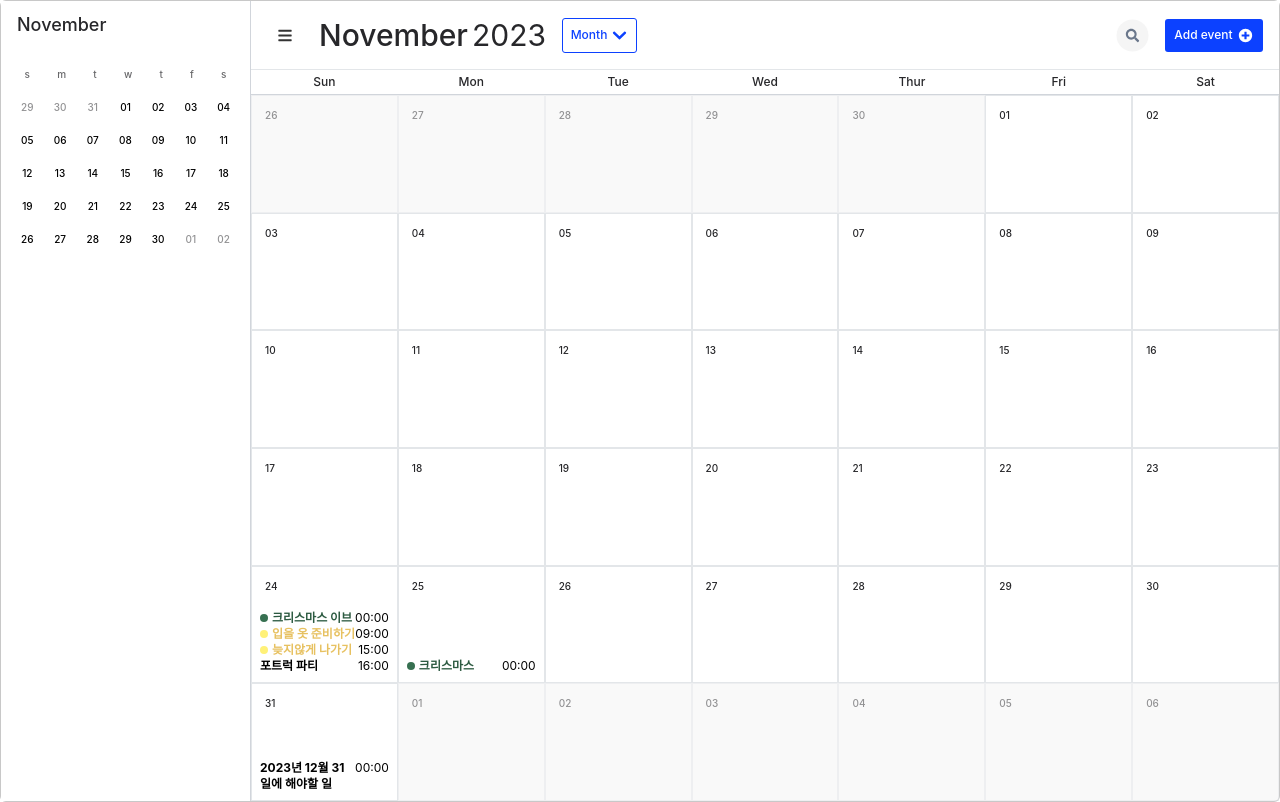
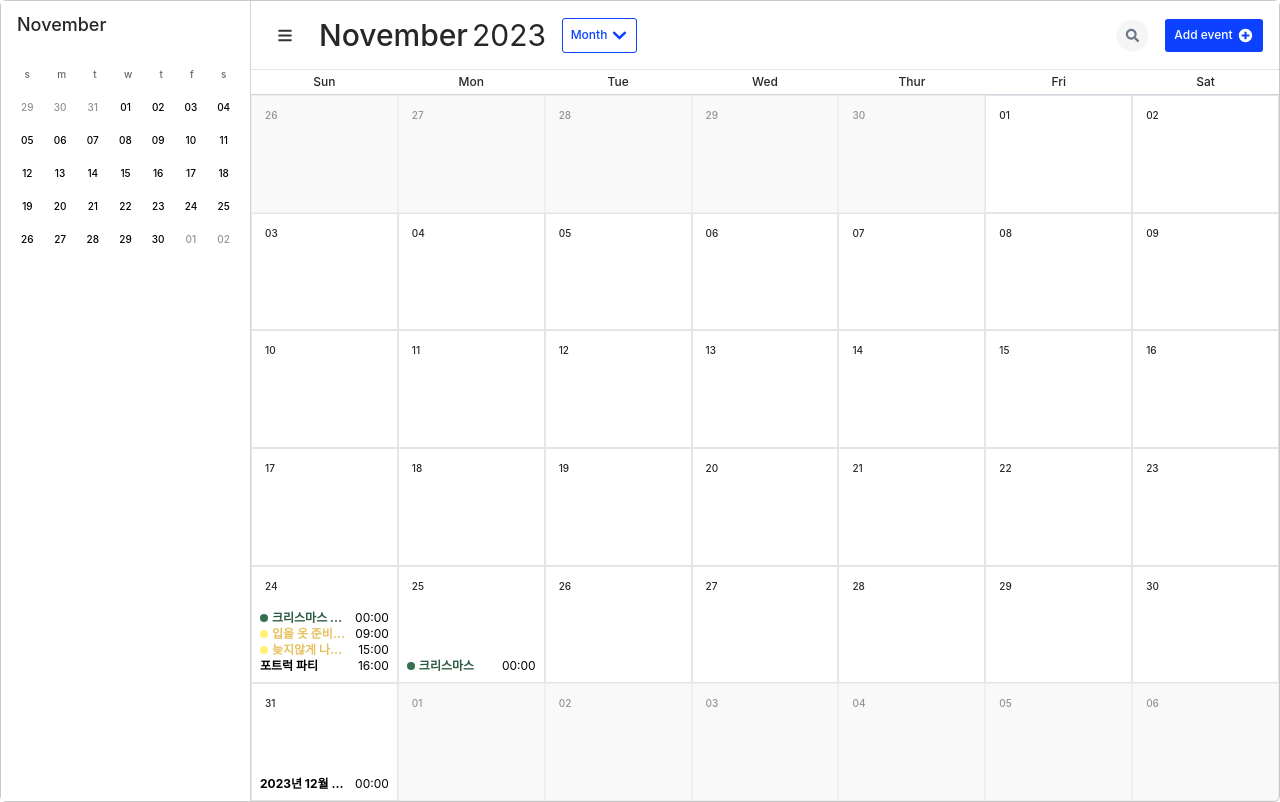
Before and after one commit to lindychi/frontend-bootcamp, a React (Create React App) app: page / in a window 1280 px wide. Built offline with nearby package versions, Linux system fonts and the light colour scheme.

Commit message:
style: 달력 일정 출력 개선

```diff
--- a/src/components/MonthCalendar/index.tsx
+++ b/src/components/MonthCalendar/index.tsx
@@ -60,14 +60,16 @@ export default function MonthCalendar({ year, month }: Props) {
                         color: todo.category?.color,
                       }}
                     >
-                      <div className="flex items-center gap-1">
+                      <div className="flex items-center gap-1 w-[calc(100%-40px)]">
                         {todo.category?.color && (
                           <div
-                            className="w-2 h-2 rounded-full brightness-125"
+                            className="min-w-2 min-h-2 w-2 h-2 rounded-full brightness-125"
                             style={{ background: todo.category.color }}
                           ></div>
                         )}
-                        <div>{todo.title}</div>
+                        <div className="truncate w-[calc(100%)]">
+                          {todo.title}
+                        </div>
                       </div>
                       <div className="font-normal text-black">{`${todo.startedAt
                         .getHours()
```
